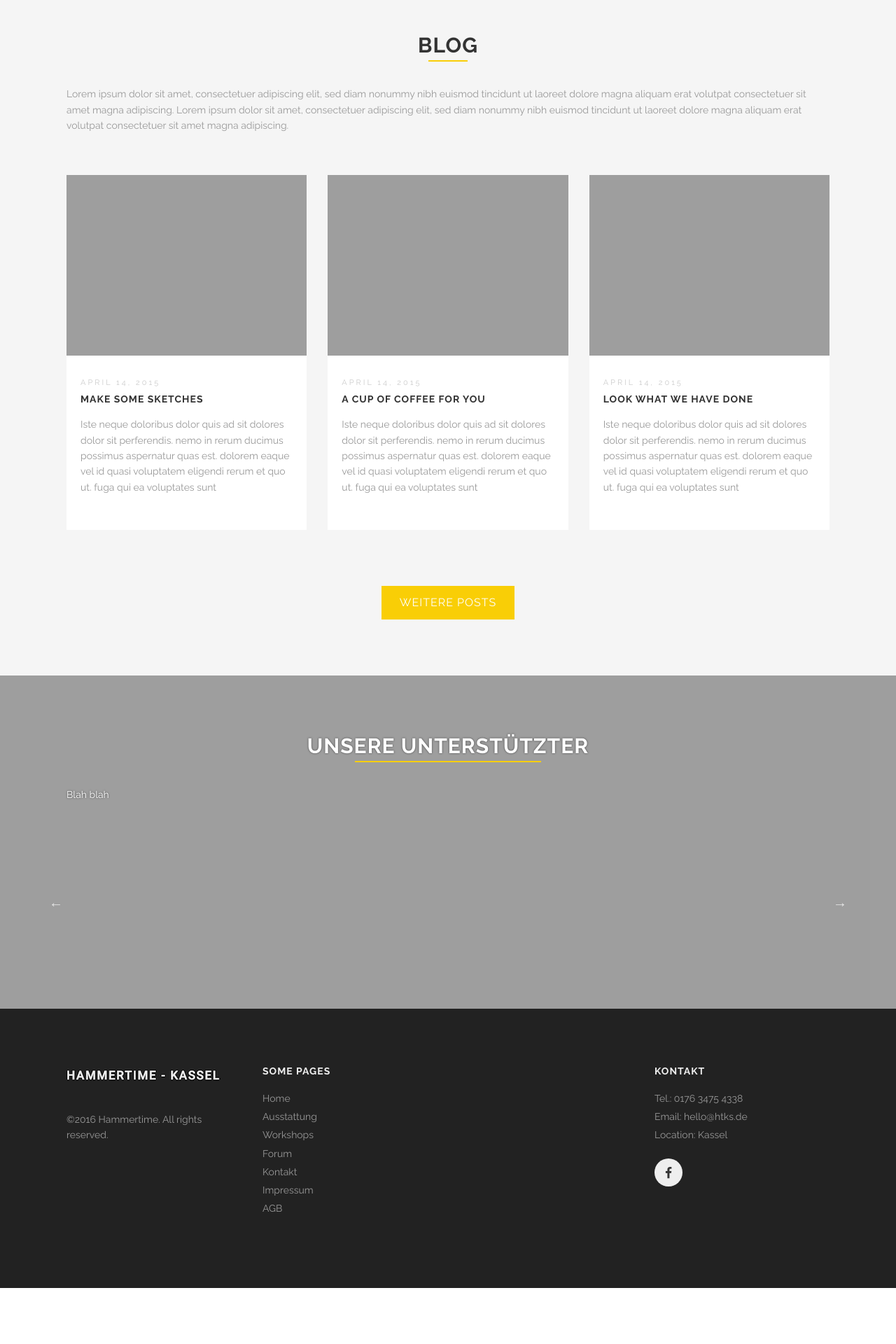
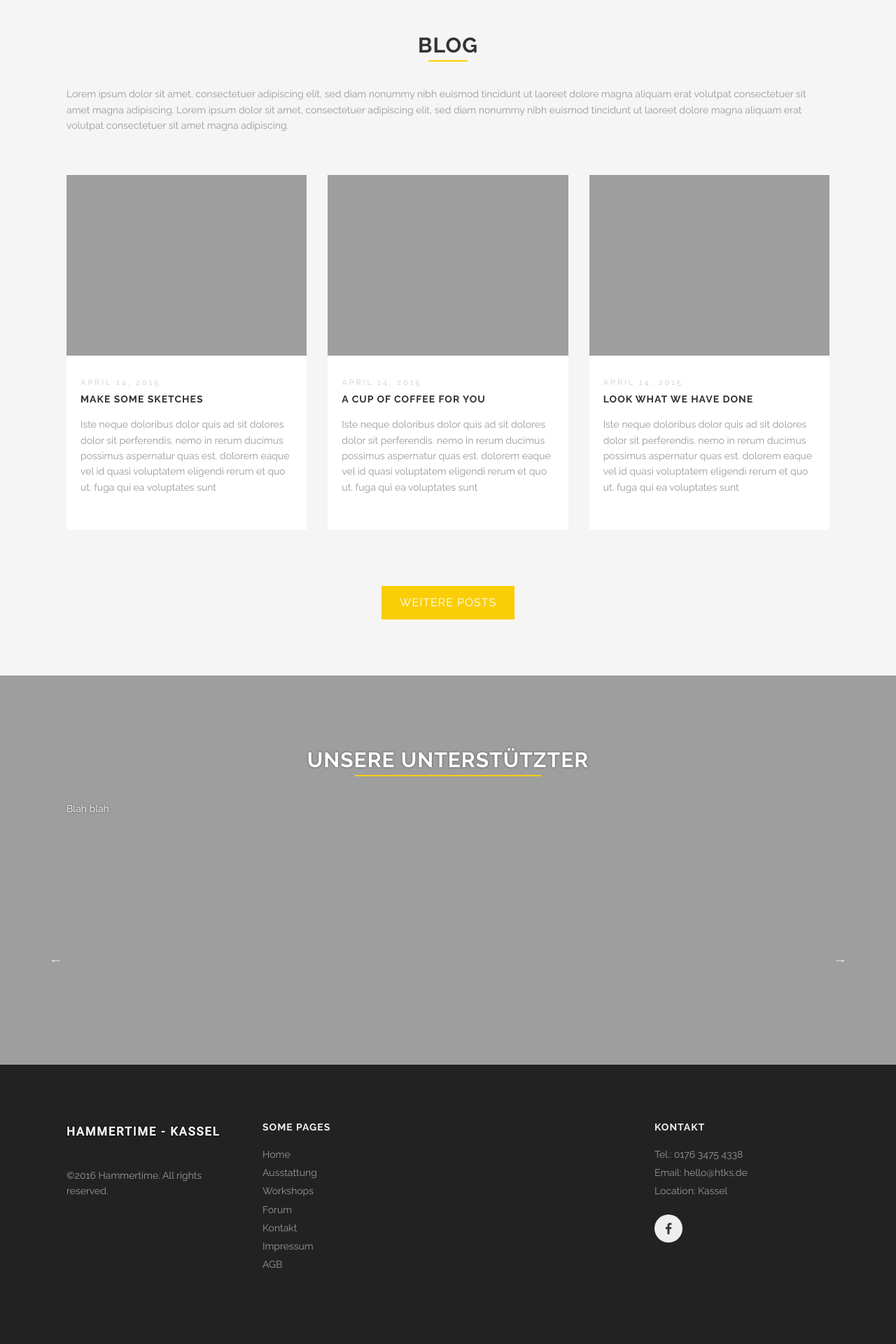
Before and after one commit to Hammertime-Kassel/htks, a Jekyll site: the page built from index.html, in a window 1280 px wide. Shown: the part 3246-5166 px from the top of the page at 70% size. Built offline with Jekyll 4.4.1, drawn with Linux system fonts in a browser that asks for light colours; before the commit the page ends 5086 px from its top, so only the background shows below that.

Commit message:
no message

```diff
--- a/_includes/our-customers.html
+++ b/_includes/our-customers.html
@@ -1,12 +1,14 @@
 <div class='full parallax' style='background-image: url(images/@stock/sponsors.jpg); color: #fff;'>
   <div class='row'>
+    <div class='spacing'></div>
     <div class='large-12 columns shadow-text'>
       {% include section-header.html title="Unsere Unterstützter" color="#fff" %}
       <div class='spacing'></div>
       <p>
         Blah blah
       </p>
-      <div class='spacing'></div>
+      <div class='two spacing'></div>
+      <div class='two spacing'></div>
     </div>
   </div>
   <div class='row'>
--- a/_layouts/blog.html
+++ b/_layouts/blog.html
@@ -19,7 +19,7 @@
     <div class='large-9 columns'>
 
 		<h2>UNSERCONSTRUCTION</h2>
-
+<!--
       {{content}}
 
       {% if paginator %}
@@ -45,7 +45,7 @@
         </div>
       {% endif %}
 
-
+  -->
       <div class='four spacing'></div>
     </div>
     <!--
```
